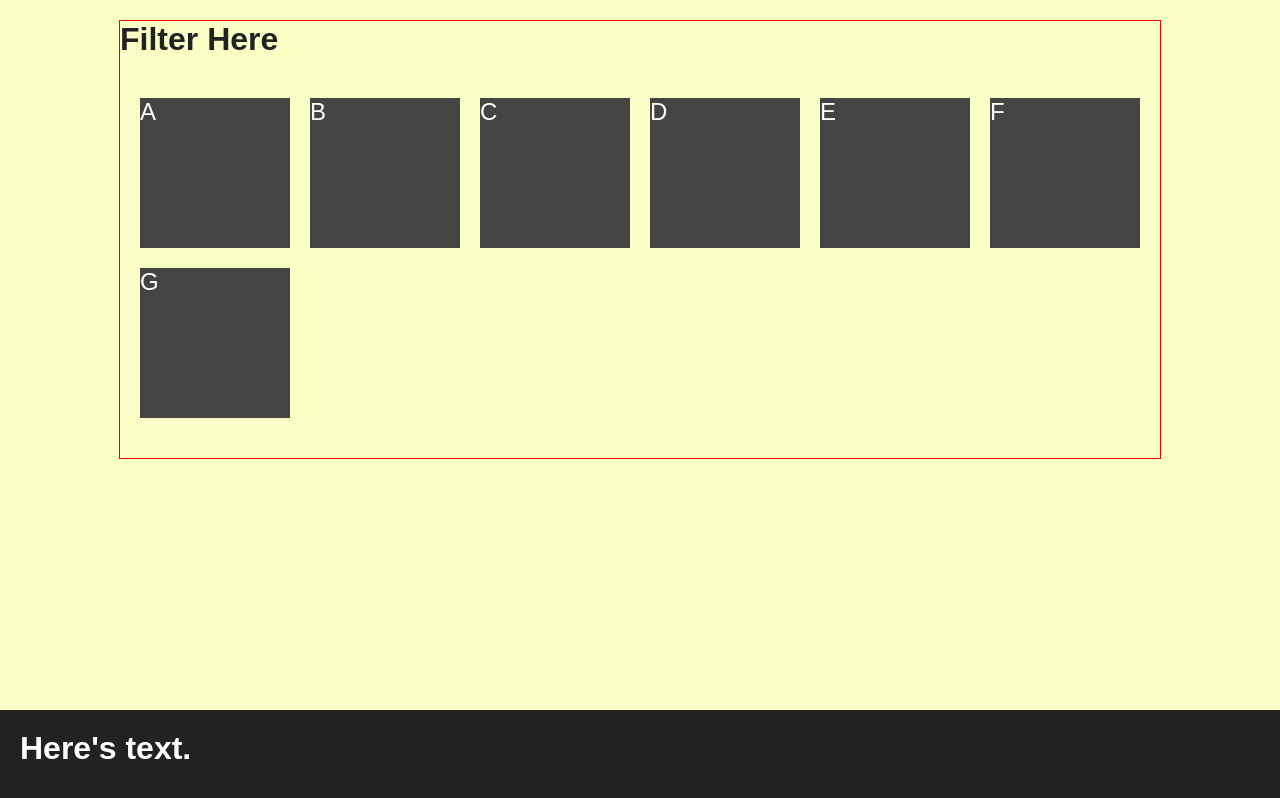
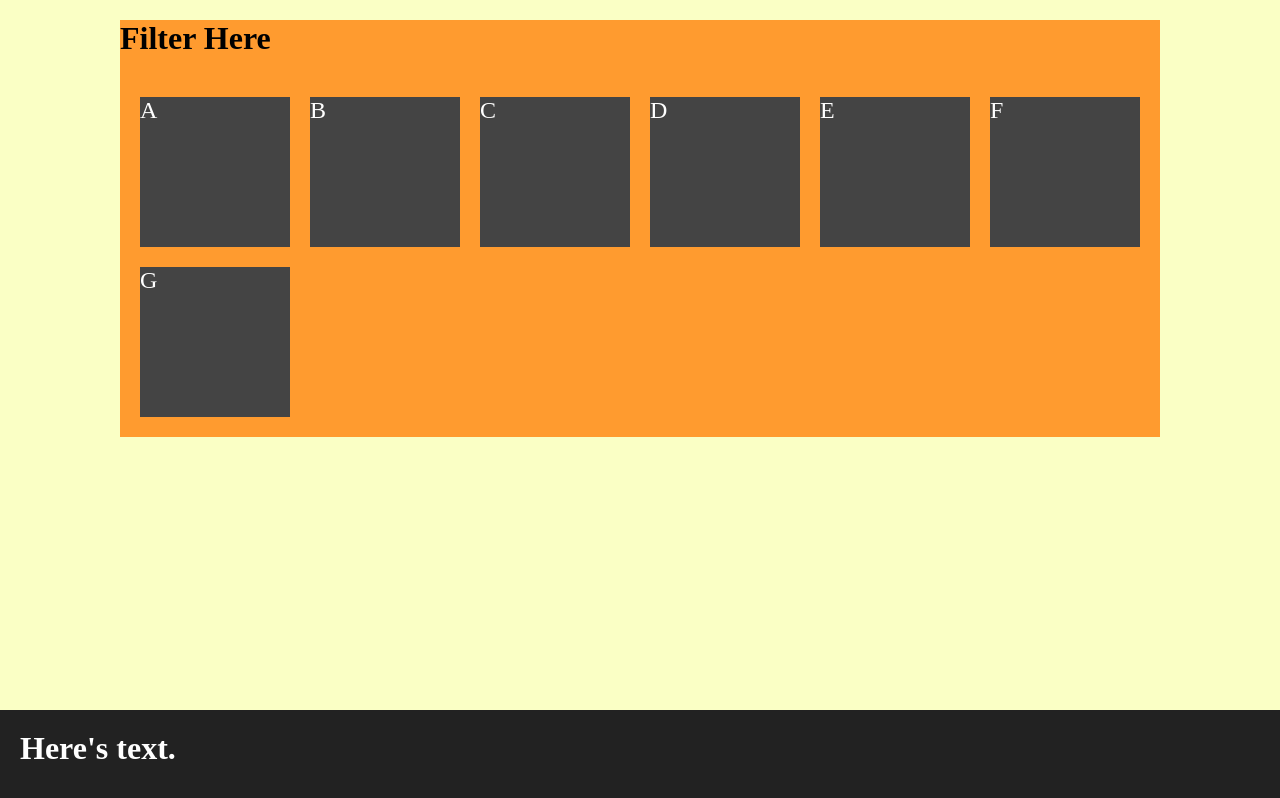
Before and after one commit to LeePresswood/reactpokedex, a React (Create React App) app: page / in a window 1280 px wide. Built offline with nearby package versions, Linux system fonts and the light colour scheme.

Commit message:
Removed unused styling.

```diff
--- a/src/styles/App.css
+++ b/src/styles/App.css
@@ -1,8 +1,8 @@
-:root {
-    --font-color: #222222;
-    --font-family: sans-serif;
+/*:root {*/
+    /*--font-color: #222222;*/
+    /*--font-family: sans-serif;*/
 
-}
+/*}*/
 
 * {
     margin: 0;
--- a/src/styles/ContentSection.css
+++ b/src/styles/ContentSection.css
@@ -1,9 +1,6 @@
 .ContentSection {
     width: 1040px;
-
     margin: 20px auto;
-
-    font-family: var(--font-family);
-    color: var(--font-color);
-    border: 1px solid red;
+    /*background-color: #f7ffd4;*/
+    background-color: #ff9b2f;
 }
--- a/src/styles/Footer.css
+++ b/src/styles/Footer.css
@@ -8,6 +8,5 @@
 }
 
 .Footer h1 {
-    font-family: var(--font-family);
     color: white;
 }
--- a/src/styles/PokeRows.css
+++ b/src/styles/PokeRows.css
@@ -6,14 +6,8 @@
     grid-auto-rows: 150px;
     grid-gap: 20px;
 
-    width: 1000px;
-
     margin: 20px auto;
     padding: 20px;
-
-    text-align: left;
-    font-family: var(--font-family);
-    color: var(--font-color);
 }
 
 .box {
@@ -21,3 +15,6 @@
     color: #fff;
     font-size: 150%;
 }
+.box:hover {
+    background-color: #5d5d5d;
+}
```
